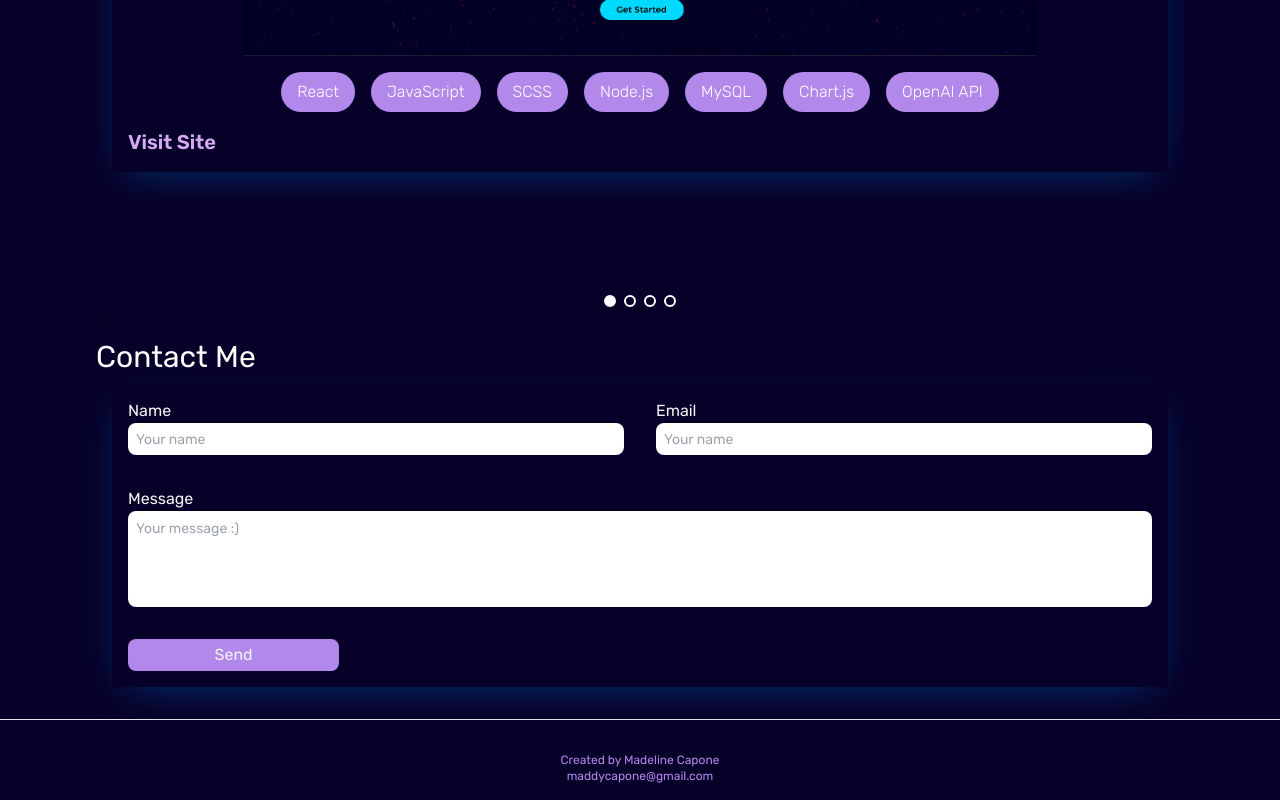
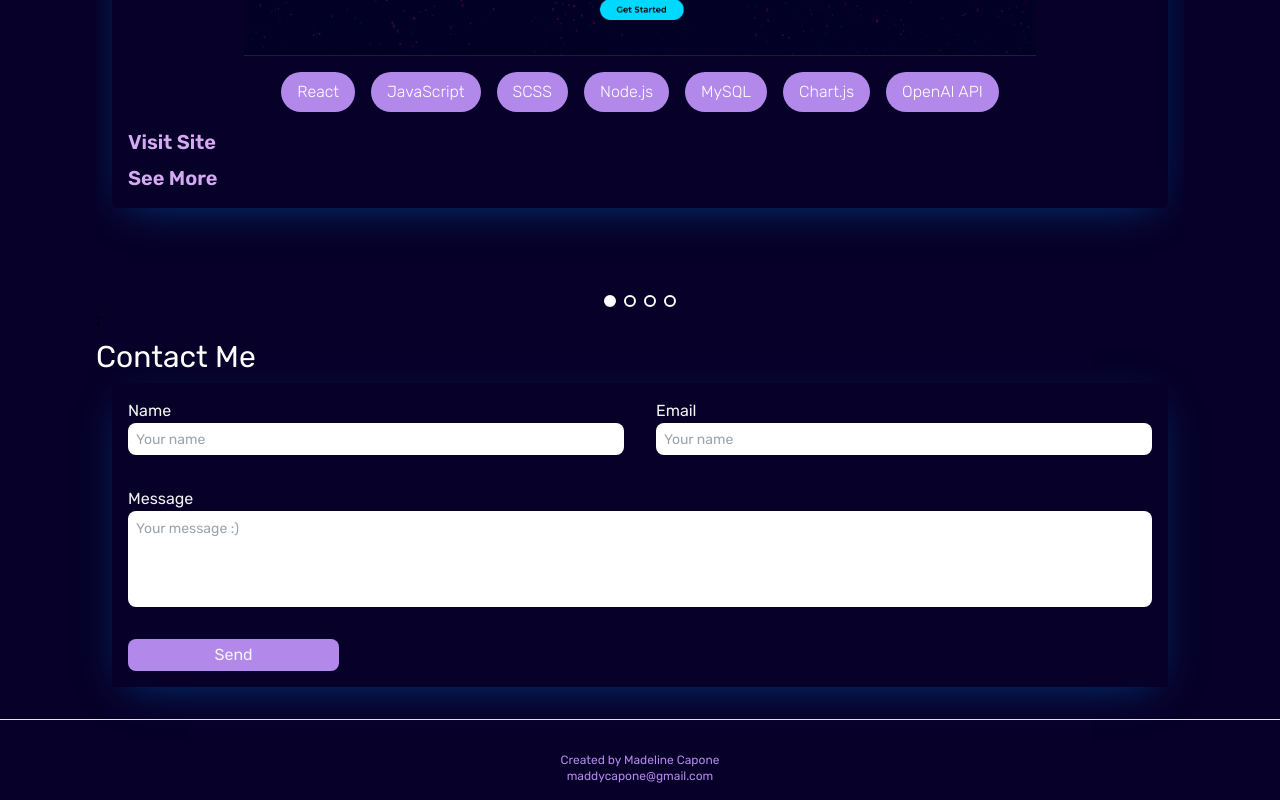
Before and after one commit to m-capone1/Portfolio, a React (Vite) app: page / in a window 1280 px wide. Shown: the part 1812-2612 px from the top of the page. Built offline with nearby package versions, Linux system fonts and the light colour scheme.

Commit message:
fix page name, add more web page references

```diff
--- a/index.html
+++ b/index.html
@@ -3,7 +3,7 @@
   <head>
     <meta charset="UTF-8" />
     <meta name="viewport" content="width=device-width, initial-scale=1.0" />
-    <title>Vite + React</title>
+    <title>Maddy Capone's Portfolio</title>
   </head>
   <body>
     <div id="root"></div>
--- a/src/App.jsx
+++ b/src/App.jsx
@@ -1,7 +1,5 @@
 import { BrowserRouter, Routes, Route } from "react-router-dom"
 import HomePage from "./pages/HomePage"
-import OneHealth from "./pages/OneHealthCaseStudy";
-import KneeStrain from "./pages/OneHealthCaseStudy";
 
 function App() {
 
@@ -10,8 +8,6 @@ function App() {
       <BrowserRouter>
         <Routes>
           <Route path='/' element={<HomePage />}/>
-          <Route path='/OneHealth' element={<OneHealth />}/>
-          <Route path='/KneeStrain' element={<KneeStrain />}/>
         </Routes>
       </BrowserRouter>
     </>
--- a/src/components/ProjectCard.jsx
+++ b/src/components/ProjectCard.jsx
@@ -1,6 +1,6 @@
 import { useState} from "react";
 
-const ProjectCard = ({title, img, alt, description, techStack, isDeployed, isCaseStudy, link}) => {
+const ProjectCard = ({title, img, alt, description, techStack, isDeployed, isCode, linkSite, linkCode}) => {
     const [nextImg, setNextImg] = useState(img[0]);
 
     const onClickImg = () => {
@@ -11,6 +11,14 @@ const ProjectCard = ({title, img, alt, description, techStack, isDeployed, isCas
         } else {
             setNextImg(img[indexOfCurrentImg + 1]);
         }
+    }
+
+    const onClickSite = () => {
+        location.href = linkSite;
+    }
+
+    const onClickCode = () => {
+        location.href = linkCode;
     }
 
     return (
@@ -28,8 +36,8 @@ const ProjectCard = ({title, img, alt, description, techStack, isDeployed, isCas
                 }
             </ul>
             <section className="w-full flex flex-col items-start gap-2 p-4 text-accent lg:text-xl">
-                {isDeployed && (<button className="hover:underline">Visit Site</button>)}
-                {isCaseStudy && (<button className="hover:underline">See More</button>)}
+                {isDeployed && (<button onClick={onClickSite} className="hover:underline">Visit Site</button>)}
+                {isCode && (<button onClick={onClickCode} className="hover:underline">See More</button>)}
             </section>
         </section>
     )
--- a/src/components/Projects.jsx
+++ b/src/components/Projects.jsx
@@ -55,8 +55,9 @@ const Projects = ({projects}) => {
           description="HyperTask is an AI-powered tool designed to streamline project management workflow processes. It uses AI to automate the card creation process, making task management more efficient by suggesting tasks based on project goals. Additionally, HyperTask offers real-time project insights, personalized project recommendations, and summaries to help users make decisions and track project progress. For data visualization, HyperTask uses Chart.js to provide users with charts and graphs, offering visual representations of project metrics and performance."
           techStack = {["React", "JavaScript", "SCSS", "Node.js", "MySQL", "Chart.js", "OpenAI API"]}
           isDeployed= {true}
-          isCaseStudy={false}
-          link="https://hyper-task.vercel.app"
+          isCode={true}
+          linkSite="https://hyper-task.vercel.app"
+          linkCode="https://github.com/m-capone1/HyperTask.git"
         />
         <ProjectCard
           title={"Portfolio"}
@@ -65,8 +66,9 @@ const Projects = ({projects}) => {
           description ="I created my portfolio website to introduce myself and the projects I have built so far on my software engineering journey. The portfolio highlights my skills, creative projects, and the technologies I have worked with. The website provides details of each project I have completed, and a link to the site if it has been deployed. If no site has been deployed, I have provided a case study of the application detailing the process and learning outcomes."
           techStack = {["React", "JavaScript", "Tailwind"]}
           isDeployed= {true}
-          isCaseStudy={false}
-          link="www.madelinecapone.ca"
+          isCode={true}
+          linkSite="http://www.madelinecapone.ca"
+          linkCode="https://github.com/m-capone1/Portfolio.git"
         />
         <ProjectCard
           title={"OneHealth"}
@@ -75,8 +77,9 @@ const Projects = ({projects}) => {
           description="OneHealth is a health application developed during a 24-hour hackathon in partnership with Microsoft, designed to address a problem space that Microsoft is facing: the lack of trust in AI among Canadians. Through extensive research, the team decided that building trust in AI can be achieved by presenting it in a way that is both educational and useful to Canadian users. The overall goal of OneHealth is to empower Canadians by providing them with easy access to their own medical records. When users view their records, the AI offers clear explanations of what they are seeing. This feature aims to enhance user understanding, reduce confusion around complex medical information, and gain Canadian trust in AI’s role in healthcare."
           techStack= {["React", "JavaScript", "Open AI API"]}
           isDeployed= {false}
-          isCaseStudy={true}
-          link="/OneHealth"
+          isCode={true}
+          linkSite=""
+          linkCode="https://github.com/m-capone1/OneHealth.git"
         />
         <ProjectCard
           title={"3D-Printed Knee Brace with Strain Detection"}
@@ -85,8 +88,9 @@ const Projects = ({projects}) => {
           description ="This project combines software, mechanical, and electrical engineering to create a 3D-printed knee brace designed to assess ligament strain to determine if a patient's knee requires further medical intervention. The knee brace is equipped with strech resistance sensors capable of detecting the strain on the lateral and medial ligaments of the knee. I programmed the Arduino Nano using C++ to process real-time strain data from the sensors. The brace's structure was designed using SolidWorks and then 3D-printed. Testing was conducted with the device under different scenarios and data was collected to be analyzed. "
           techStack = {["C++", "3D Design", "Arduino", "SolidWorks"]}
           isDeployed= {false}
-          isCaseStudy={true}
-          link="/KneeStrain"
+          isCode={true}
+          linkSite=""
+          linkCode="https://www.upwork.com/freelancers/~01bcd5143a6b59b915?p=1520925573338427392"
         />
       </Carousel>;
     </section>
--- a/src/pages/OneHealthCaseStudy.jsx
+++ /dev/null
@@ -1,13 +0,0 @@
-
-const OneHeathCaseStudy = () => {
-    return (
-        <section>
-            <Header />
-            <section>
-
-            </section>
-        </section>
-    );
-}
-
-export default OneHeathCaseStudy;
```
Also changed, not shown: src/pages/KneeStrainCaseStudy.jsx (deleted, +0 -8 lines), 2 other files (tests, documents, lock files or other folders).
